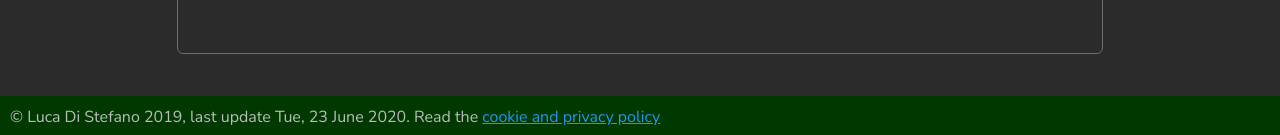
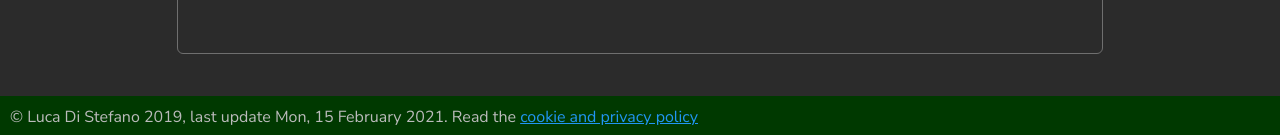
Before and after one commit to LukeDS-it/LukeDS-it.github.io, a Jekyll site: the page built from index.md, in a window 1280 px wide. Shown: the part 762-897 px from the top of the page. Built offline with Jekyll 4.4.1, drawn with Linux system fonts in a browser that asks for light colours.

Commit message:
Last Update

```diff
--- a/_config.yml
+++ b/_config.yml
@@ -11,7 +11,7 @@ url: "https://ldsoftware.it"
 twitter_username: LucaMacGyver
 github_username:  LukeDS-it
 linkedin_username: luca-di-stefano-31224b3b
-last_update: Tue, 23 June 2020
+last_update: Mon, 15 February 2021
 permalink: /blog/:categories/:year/:month/:day/:title
 
 # Build settings
```
